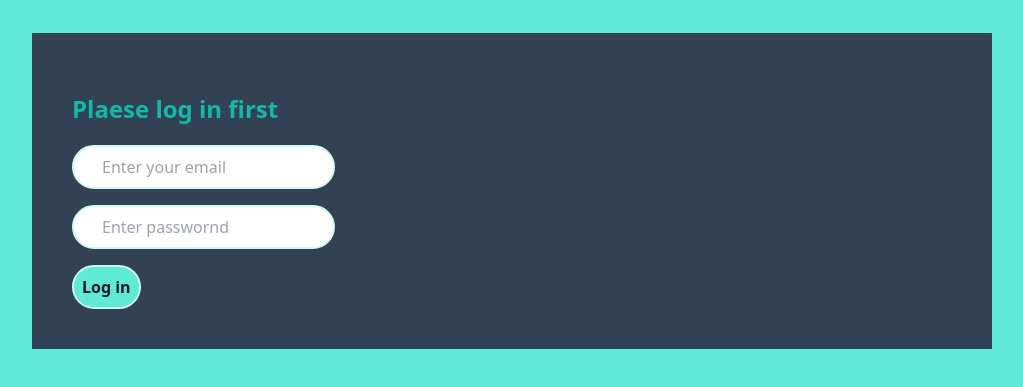
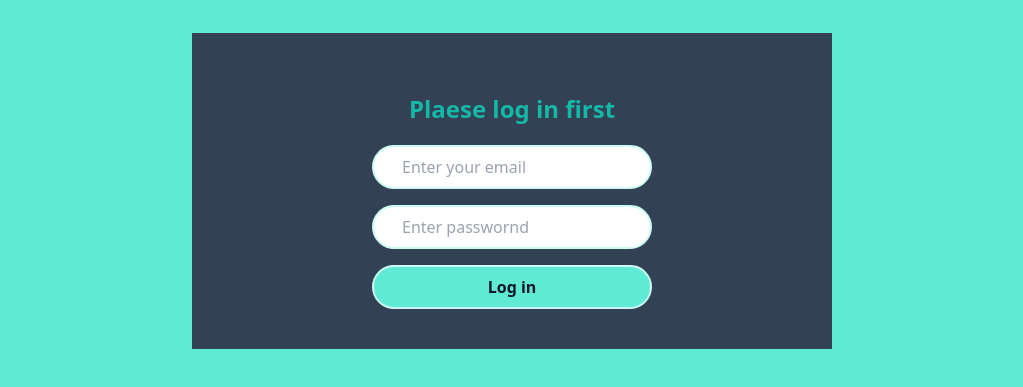
Before and after one commit to Eshratjahan17/bank-tailwind-js, a plain HTML site: page index.html in a window 1280 px wide. Shown: the part 87-474 px from the top of the page, without its empty margins (128-1151 px from the left). Drawn offline with nearby package versions, Linux system fonts and the light colour scheme.

Commit message:
log in page done

```diff
--- a/index.html
+++ b/index.html
@@ -1,28 +1,35 @@
 <!DOCTYPE html>
 <html lang="en">
+
 <head>
-    <meta charset="UTF-8">
-    <meta http-equiv="X-UA-Compatible" content="IE=edge">
-    <meta name="viewport" content="width=device-width, initial-scale=1.0">
+    <meta charset="UTF-8" />
+    <meta http-equiv="X-UA-Compatible" content="IE=edge" />
+    <meta name="viewport" content="width=device-width, initial-scale=1.0" />
     <title>Bank-site</title>
-    <script src="https://cdn.tailwindcss.com" ></script>
+    <script src="https://cdn.tailwindcss.com"></script>
 </head>
-<body class="bg-teal-300" >
+
+<body class="bg-teal-300">
     <header>
-        <h1 class="text-4xl  text-center mt-10 mb-10"> Welcome to <span class="font-bold">Eshrat's bank !</span> </h1>
+        <h1 class="text-4xl text-center mt-10 mb-10">
+            Welcome to <span class="font-bold">Eshrat's bank !</span>
+        </h1>
     </header>
     <main>
-        <section class="w-3/4 mx-auto px-10 py-10  bg-slate-700">
-            <div class="">
-                <h3 class="py-5 text-2xl font-semibold text-teal-500 ">Plaese log in first</h3>
-                <input type="text" placeholder="Enter your email" class="block mb-4 border-2 pl-7  py-2 border-teal-100 rounded-3xl" >
-                <input class="block mb-4 border-2 pl-7  py-2 border-teal-100 rounded-3xl"  type="password" name="" id="" placeholder="Enter passwornd">
-                <button class="bg-teal-300 border-2 px-2 py-2 border-teal-100 rounded-3xl text-slate-900 font-bold">Log in</button>
-
+        <section class="w-2/4 mx-auto px-10 py-10 bg-slate-700">
+            <div class="flex items-center flex-col">
+                <h3 class="py-5 text-2xl font-semibold text-teal-500 text-center">
+                    Plaese log in first
+                </h3>
+                <input id="email-field" type="text" placeholder="Enter your email" class="block mb-4 border-2 pl-7 py-2 border-teal-100 rounded-3xl w-2/4" />
+                <input id="password-field" class="block mb-4 border-2 pl-7 py-2 border-teal-100 rounded-3xl w-2/4" type="password" name="" id="" placeholder="Enter passwornd" />
+                <button id="log-in-button" class="bg-teal-300 border-2 px-2 py-2 border-teal-100 rounded-3xl text-slate-900 font-bold w-2/4">
+            Log in
+          </button>
             </div>
         </section>
+    </main>
+    <script src="js/javascript.js"></script>
+</body>
 
-    </main>
-
-</body>
 </html>
--- /dev/null
+++ b/js/javascript.js
@@ -0,0 +1,17 @@
+//event added to button
+
+document.getElementById('log-in-button').addEventListener('click', function() {
+    //getting input fields
+    const emailField = document.getElementById('email-field');
+    const userEmail = emailField.value;
+
+    const passwordField = document.getElementById('password-field');
+
+    const userPassword = passwordField.value;
+    if (userEmail == 'eshratjahan701@gmail.com' && userPassword == 'eshrat12@') {
+        window.location = 'bank.html';
+
+    }
+
+
+})
```
Also changed, not shown: bank.html (added, +15 -0 lines).
